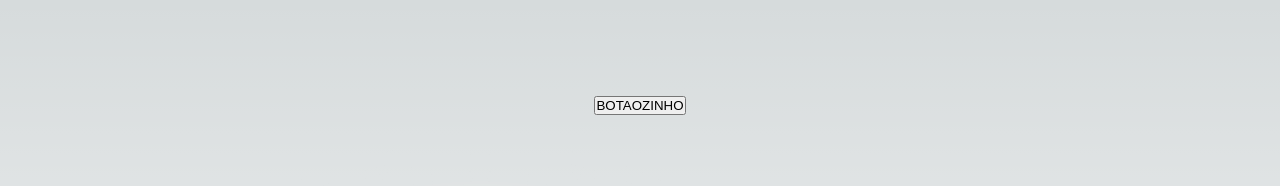
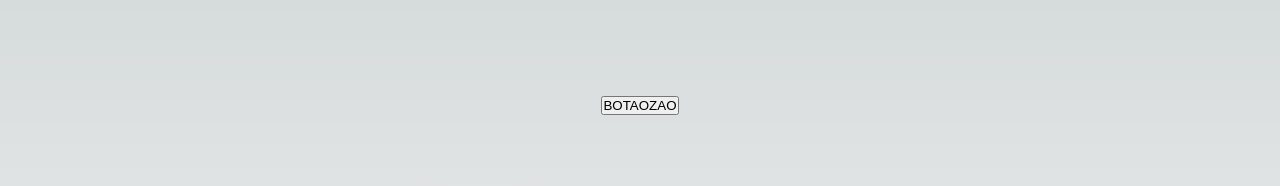
Before and after one commit to gabrielabarrence/rural-mvc, a Next.js app in the folder rural-mvc-frontend/: page / in a window 1280 px wide. Shown: the top 186 px of the page. Built offline with nearby package versions, Linux system fonts and the light colour scheme.

Commit message:
testing the new branch

```diff
--- a/rural-mvc-frontend/src/pages/index.js
+++ b/rural-mvc-frontend/src/pages/index.js
@@ -22,7 +22,7 @@ export default function Home() {
         <link rel="icon" href="/favicon.ico" />
       </Head>
       <main className={styles.main}>
-        <button onClick={teste}>BOTAOZINHO</button>
+        <button onClick={teste}>BOTAOZAO</button>
         <div className={styles.description}>
           <p>
             GABRIEL PIRES&nbsp;
```
